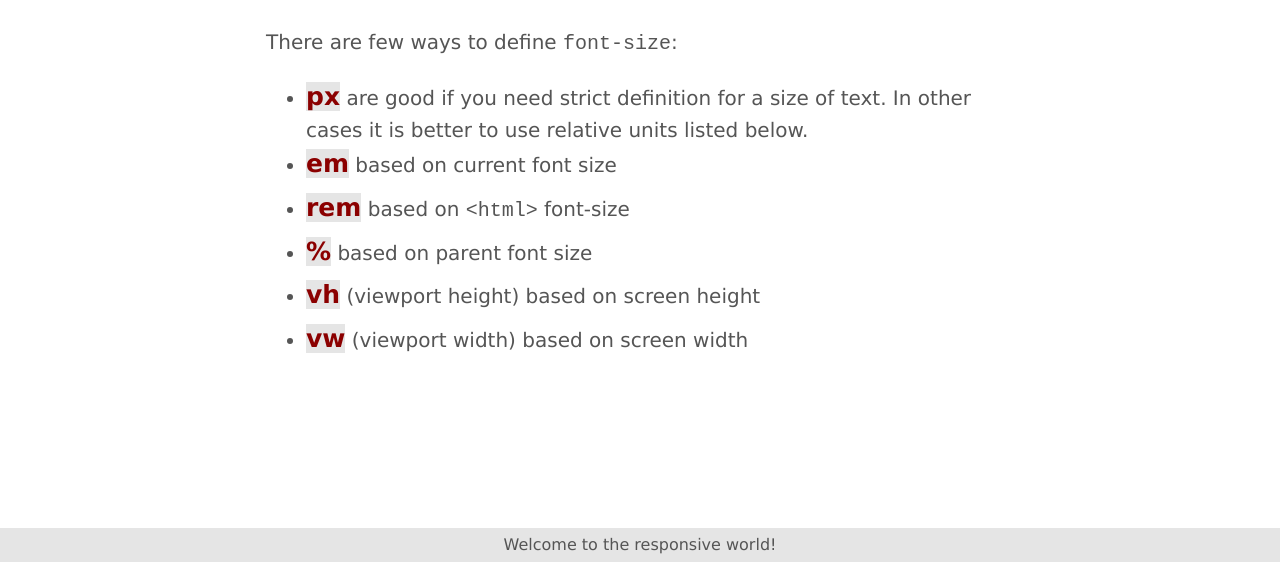
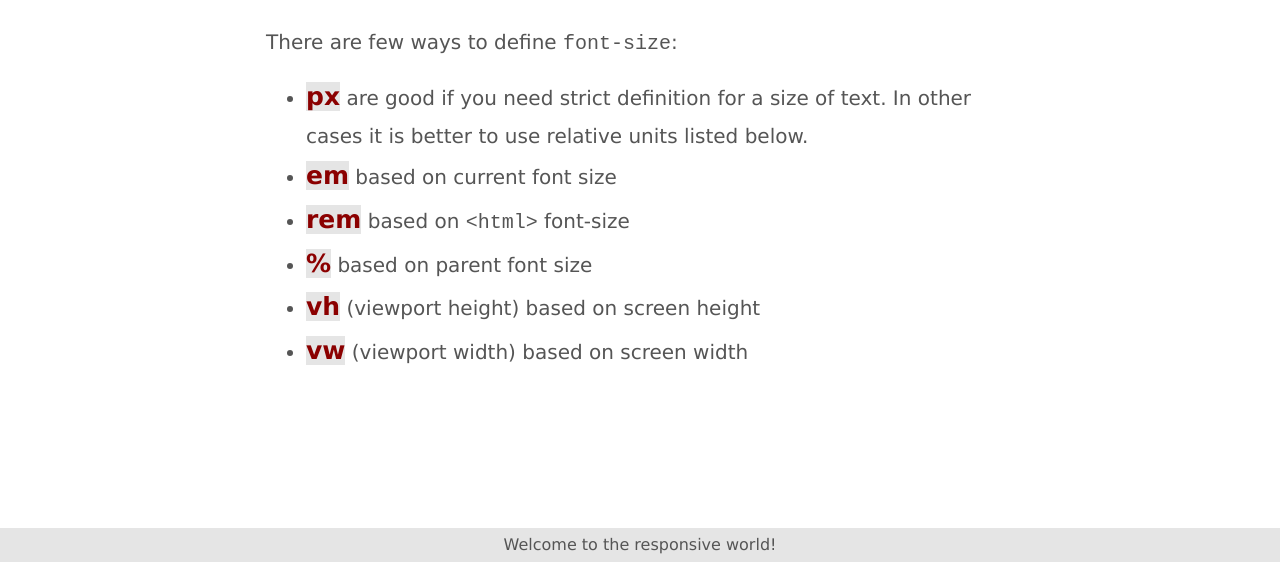
Before and after one commit to Katia1324/html-css, a plain HTML site: page lesson21/task_4/index.html in a window 1280 px wide. Shown: the part 238-800 px from the top of the page. Drawn offline with nearby package versions, Linux system fonts and the light colour scheme.

Commit message:
1jsbdkvhd

```diff
--- a/lesson21/task_4/styles.css
+++ b/lesson21/task_4/styles.css
@@ -62,9 +62,6 @@ body {
   font-size: 1.25em;
   line-height: 1.75em;
 }
-.units-list {
-  padding-right: 0.5em;
-}
 .section__header {
   display: flex;
   font-size: 5vw;
@@ -87,3 +84,6 @@ body {
   text-decoration: none;
   color: white;
 }
+li {
+  line-height: 1.75em;
+}
```
